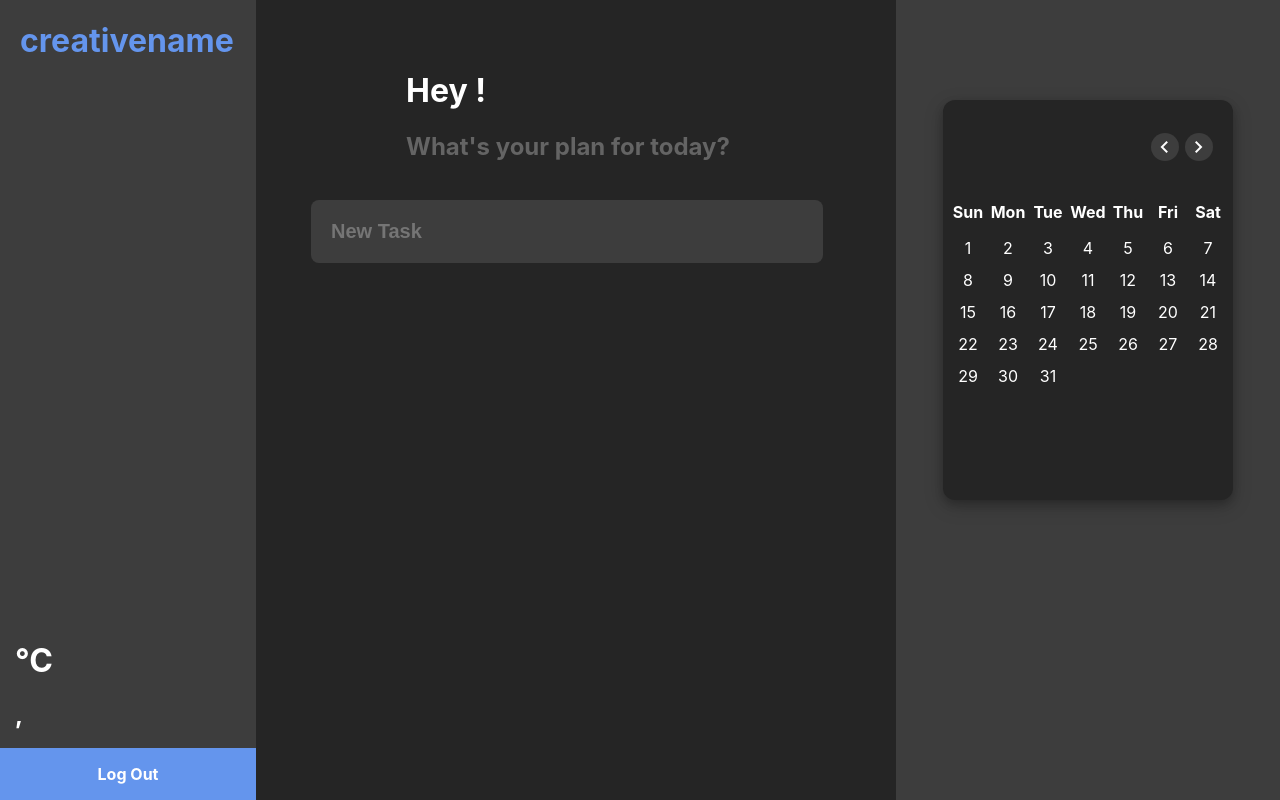
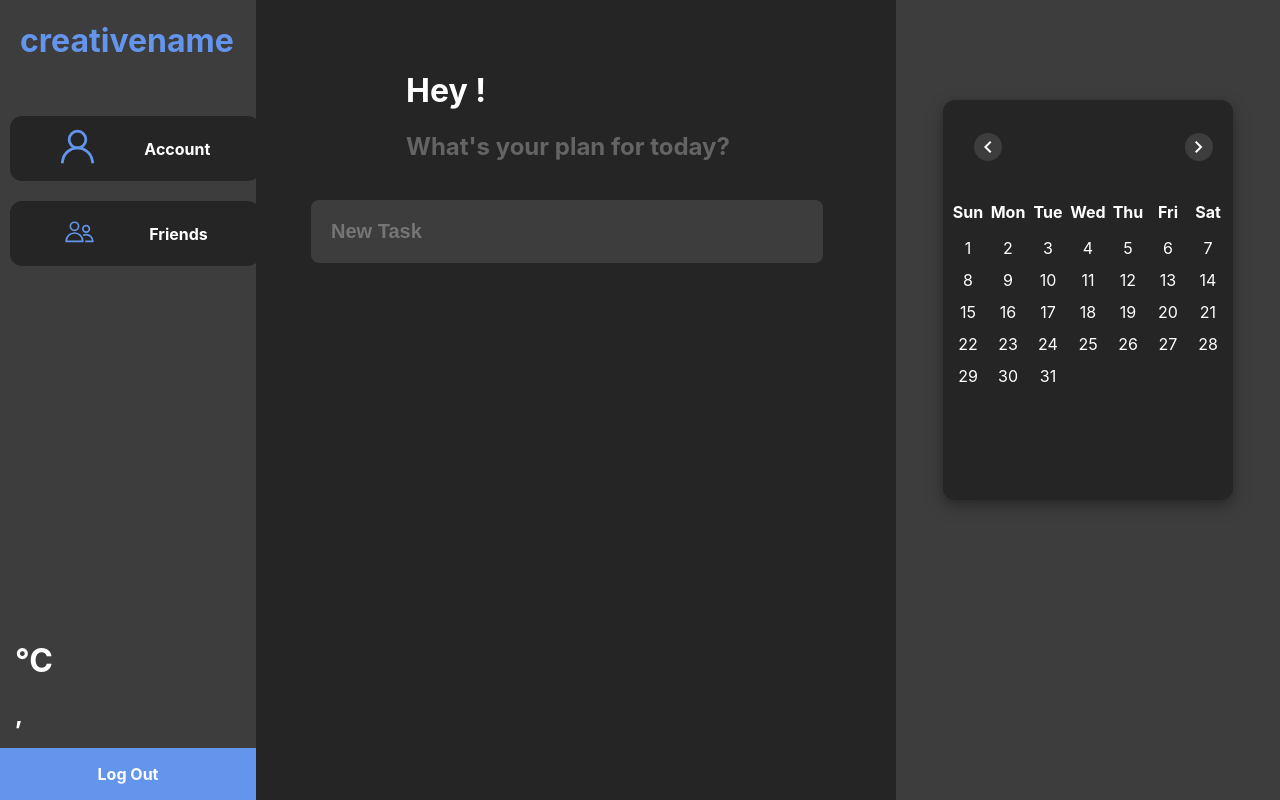
Before and after one commit to preyes1/momentum, a Flask app: template templates/home.html in a window 1280 px wide. Run offline with Flask 3, Linux system fonts and the light colour scheme; the template is opened without the code that fills it: values that come from a table or form of the project are taken from there, others are empty; some libraries are stand-ins or nearby versions.

Commit message:
General updates

```diff
--- a/main.py
+++ b/main.py
@@ -42,6 +42,7 @@ def load_user(id):
 def index():
     return render_template('about.html')
 
+#not implemented anymore
 #can use current_user.id to get the current user
 @app.route('/calendar')
 @login_required
@@ -52,6 +53,7 @@ def calendar():
     events = cur.fetchall()
     return render_template('calendar.html', events= events)
 
+#not implemented anymore
 @app.route("/calendar/add/<string:start>", methods=['GET', 'POST'])
 @login_required
 def add(start):
@@ -81,6 +83,8 @@ def home(username):
     #gets all tasks that the user created
     cur.execute(f"SELECT * FROM tasks WHERE user_id = '{userid}'")
     tasks = cur.fetchall()
+    #sorts list, tasks that are completed are at the end (so that they appear first)
+    tasks = sorted(tasks, key=lambda x: x[3], reverse=True)
     cur.close()
 
     #for the weather
@@ -117,6 +121,20 @@ def deleteTask(task_id):
         db.session.delete(task)
         db.session.commit()
         return redirect(url_for('home', username = user.username))
+    except:
+        return "error"
+
+#changes task completed to True
+@app.route("/checkbox/<int:task_id>")
+def checkTask(task_id):
+    task = Tasks.query.get_or_404(task_id)
+    if task.completed:
+        task.completed = False
+    else:
+        task.completed = True
+    try:
+        db.session.commit()
+        return redirect(url_for('home', username = current_user.username))
     except:
         return "error"
 
@@ -179,6 +197,7 @@ class User(db.Model, UserMixin):
     lname = db.Column(db.String(64))
     city = db.Column(db.String(64))
 
+
     tasks = db.relationship("Tasks", backref='user')
     events = db.relationship("Events", backref='user')
 
@@ -187,7 +206,7 @@ class Tasks(db.Model):
     task_id = db.Column(db.Integer, primary_key=True)
     user_id = db.Column(db.Integer, db.ForeignKey('user.id'))
     task = db.Column(db.String(64))
-    date_completed = db.Column(db.DateTime())
+    completed = db.Column(db.Boolean, default = False)
 
 class Events(db.Model):
     __tablename__ = 'events'
--- a/static/home.css
+++ b/static/home.css
@@ -103,6 +103,33 @@
     left: 15px;
 }
 
+.settings-list{
+    position: absolute;
+    left: 0;
+    top: 100px;
+    width: 250px;
+
+}
+.settings-list-ul{
+
+}
+.settings-container{
+    position: relative;
+    width: 250px;
+    left: 10px;
+    background-color: #252525;
+    border-radius: 12px;
+    display:flex;
+    justify-content: space-evenly;
+    align-items: center;
+    padding-left: 0;
+    list-style-type: none;
+    height: 65px;
+    font-weight: 700;
+    margin-bottom: 20px;
+
+}
+
 .logout-container{
     position: absolute;
     bottom: 0;
@@ -188,6 +215,29 @@
 }
 .task {
     left: 55px;
+
+}
+.task .trash-bin-container {
+    position: relative;
+    top: 50%;
+    transform: translate(0%, 27%);
+    left: 7px;
+}
+.trash-bin{
+    position: relative;
+    bottom: 0;
+
+}
+.delete-button{
+    visibility: hidden;
+    float: right;
+    align-items: center;
+    transform: translate(-100%, 85%);
+    text-decoration: none;
+}
+.task ul:hover .delete-button{
+    visibility: visible;
+
 }
 
 .div3 .container{
--- a/templates/home.html
+++ b/templates/home.html
@@ -16,6 +16,27 @@
         <div class="weather"><h1>{{weather.0}}°C<br>{{weatherS.2}}, {{weatherS.1}} </h1></div>-->
   <div class="top">
     <h1>creativename</h1>
+  </div>
+  <div class="settings-list">
+    <a href="" style="text-decoration: none; color: white;"><ul class="settings-list-ul" style="padding-left:0;">
+      <ul class="settings-container">
+        <li class="account">
+          <img class='trash-bin' src="static/account.svg" style="height: 35px; width: 35px"
+        />
+        </li>
+        <li><p>Account</p></li>
+      </ul>
+    </a>
+    <a href="" style="text-decoration: none; color: white;">
+      <ul class="settings-container">
+        <li class="account">
+          <img class='trash-bin' src="static/Friends.svg" style="height: 35px; width: 35px"
+        />
+        </li>
+        <li><p>Friends</p></li>
+      </ul>
+    </a>
+    </ul>
   </div>
   <a href="{{url_for('logout')}}"
     > <div class="logout-container">
@@ -53,12 +74,30 @@
       {% for task in tasks %}
       <ul class="task">
         <ul>
-            <li>
-            <a href="/deletetask/{{task.0}}"
-              ><img src="static/trash.svg" style="height: 22px; width: 22px"
+          {%if not task.3%}
+            <li class="trash-bin-container">
+            <a href="/checkbox/{{task.0}}"
+              ><img class='trash-bin' src="static/circle.svg" style="height: 35px; width: 35px"
             /></a>
+            </li>
+          {%else%}
+          <li class="trash-bin-container">
+            <a href="/checkbox/{{task.0}}"
+              ><img class='trash-bin' src="static/check.svg" style="height: 35px; width: 35px"
+              /></a>
           </li>
-          <li class="tasks"><p>{{task.2}}</p></li>
+          {% endif %}
+          <li class="tasks">
+            {% if task.3%}
+            <p style="text-decoration: line-through;">{{task.2}}</p>
+            {%else%}
+            <p>{{task.2}}</p>
+            {%endif%}
+            </li>
+          <li class="delete-button">
+            <a href="/deletetask/{{task.0}}" style="text-decoration: none; color: gray;">
+            <img src='static/delete.svg' height="10px" width="10px"> </a>
+          </li>
 
         </ul>
       </ul>
@@ -69,9 +108,11 @@
 <div class="div3">
   <div class="container">
     <header>
+      <div class="icons">
+        <span id="prev" class="material-symbols-outlined">chevron_left</span>
+      </div>
       <p class="current-date">{{current_date_full.1}} {{current_date_full.0}}</p>
       <div class="icons">
-        <span id="prev" class="material-symbols-outlined">chevron_left</span>
         <span id="next" class="material-symbols-outlined">chevron_right</span>
       </div>
     </header>
```
Also changed, not shown: migrations/versions/ced800acd7f8_.py (added, +34 -0 lines), README.md, static/account.svg (added), static/check.svg (added), static/circle.svg (added), static/delete.svg (added), static/friends.svg (added).
